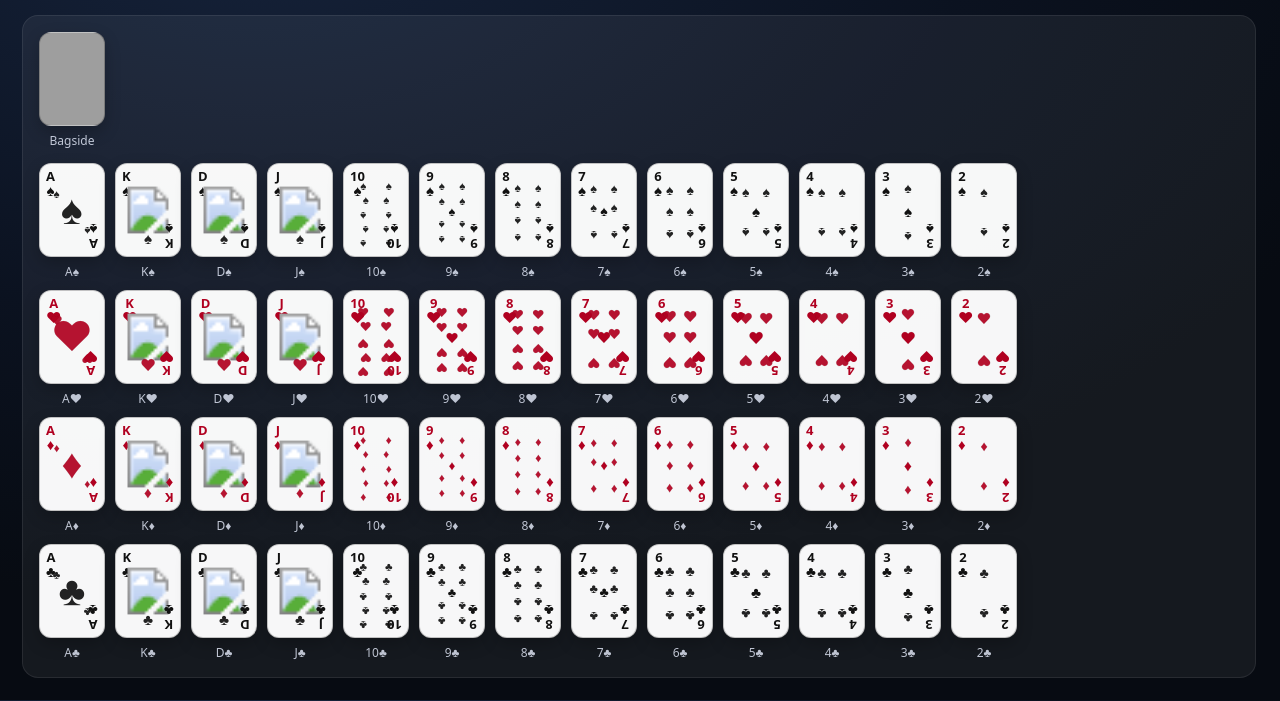
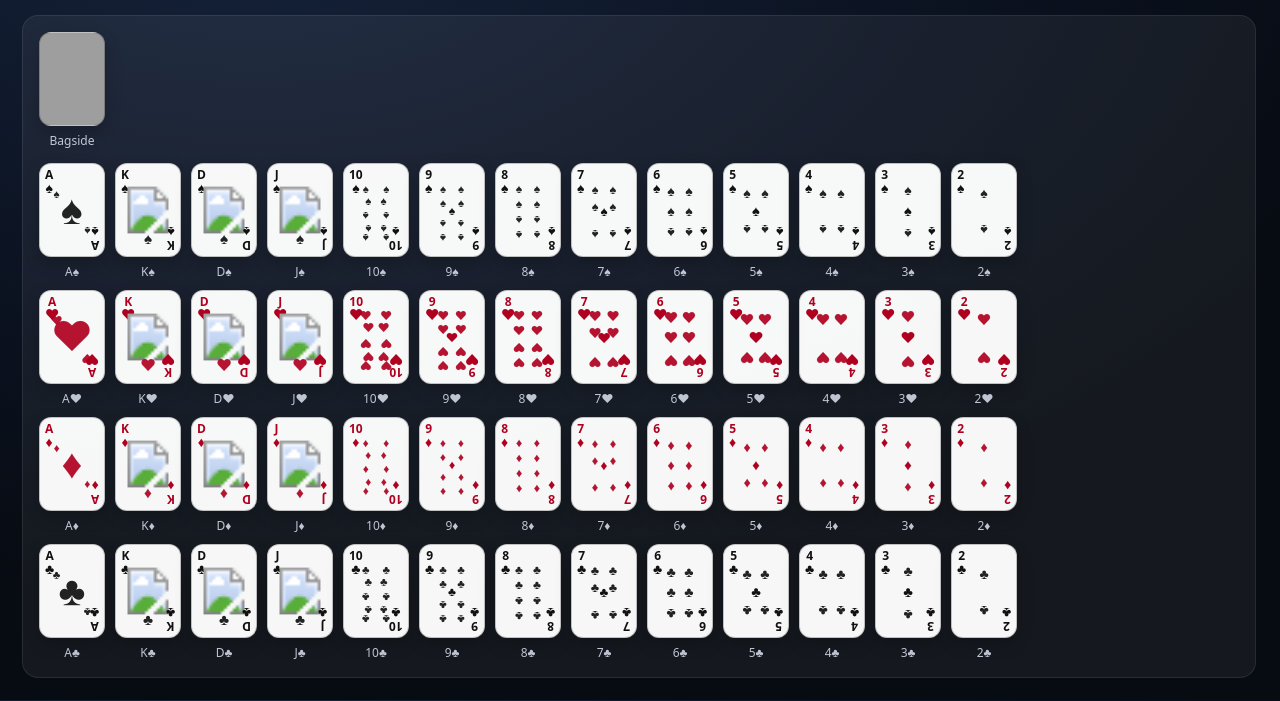
Before and after one commit to 2rd976w26x-hub/test, a website: page dev/cards_gallery.html in a window 1280 px wide. Shown: the part 99-800 px from the top of the page. Drawn offline with Linux system fonts and the light colour scheme; grey boxes are pictures that could not be loaded.

Commit message:
Add files via upload

```diff
--- a/cardkit/cardkit.css
+++ b/cardkit/cardkit.css
@@ -34,10 +34,10 @@
   line-height:1;
   user-select:none;
 }
-.playingcard .corner.tl{ left:6px; top:6px; }
-.playingcard .corner.br{ right:6px; bottom:6px; transform: rotate(180deg); }
-.playingcard .corner .rk{ font-size:13px; }
-.playingcard .corner .st{ font-size:15px; margin-top:0px; }
+.playingcard .corner.tl{ left:5px; top:5px; }
+.playingcard .corner.br{ right:5px; bottom:5px; transform: rotate(180deg); }
+.playingcard .corner .rk{ font-size:12px; }
+.playingcard .corner .st{ font-size:14px; margin-top:0px; }
 
 .cardface-svg{
   position:absolute;
--- a/cardkit/cardkit.js
+++ b/cardkit/cardkit.js
@@ -70,7 +70,7 @@ export function buildCardSVG(card){
     t.setAttribute("y", String(y));
     t.setAttribute("text-anchor", "middle");
     t.setAttribute("dominant-baseline", "middle");
-    t.setAttribute("font-size", String(emphasis ? (size + 2) : size));
+    t.setAttribute("font-size", String(emphasis ? (size + 1) : size));
     t.setAttribute("class", "pip");
     t.textContent = suit;
     t.setAttribute("opacity", emphasis ? "1" : "0.92");
@@ -106,15 +106,15 @@ export function buildCardSVG(card){
   // Number cards
   const n = parseInt(rank, 10);
   const layouts = {
-    2:  [[50, 44],[50, 104]],
-    3:  [[50, 38],[50, 74, true],[50, 110]],
-    4:  [[34, 44],[66, 44],[34, 104],[66, 104]],
-    5:  [[34, 44],[66, 44],[50, 74, true],[34, 104],[66, 104]],
-    6:  [[34, 40],[66, 40],[34, 74],[66, 74],[34, 108],[66, 108]],
-    7:  [[34, 38],[66, 38],[34, 68],[66, 68],[50, 74, true],[34, 108],[66, 108]],
-    8:  [[34, 36],[66, 36],[34, 62],[66, 62],[34, 86],[66, 86],[34, 112],[66, 112]],
-    9:  [[34, 34],[66, 34],[34, 58],[66, 58],[50, 74, true],[34, 92],[66, 92],[34, 116],[66, 116]],
-    10: [[30, 34],[70, 34],[34, 56],[66, 56],[30, 78],[70, 78],[34, 100],[66, 100],[30, 122],[70, 122]],
+    2:  [[50, 46],[50, 100]],
+    3:  [[50, 40],[50, 73, true],[50, 106]],
+    4:  [[36, 46],[64, 46],[36, 100],[64, 100]],
+    5:  [[36, 46],[64, 46],[50, 73, true],[36, 100],[64, 100]],
+    6:  [[36, 42],[64, 42],[36, 73],[64, 73],[36, 104],[64, 104]],
+    7:  [[36, 40],[64, 40],[36, 66],[64, 66],[50, 73, true],[36, 106],[64, 106]],
+    8:  [[36, 38],[64, 38],[36, 62],[64, 62],[36, 84],[64, 84],[36, 108],[64, 108]],
+    9:  [[36, 38],[64, 38],[36, 60],[64, 60],[50, 73, true],[36, 90],[64, 90],[36, 112],[64, 112]],
+    10: [[34, 38],[66, 38],[38, 58],[62, 58],[34, 78],[66, 78],[38, 98],[62, 98],[34, 112],[66, 112]],
   };
   const pts = layouts[n] || [[50,74]];
   for (const item of pts){
```
